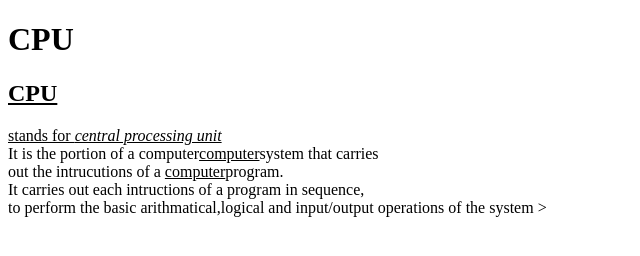
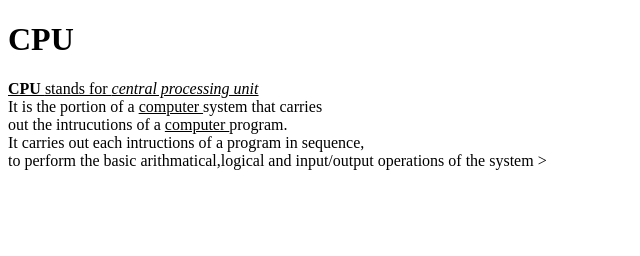
Before and after one commit to iamneo-production/cdfafbeadaeccdfffebaeceaec, a website: page public/index.html in a window 1280 px wide. Shown: the whole page, without its empty margins (0-640 px from the left). Drawn offline with Linux system fonts and the light colour scheme.

Commit message:
Backup Commit

```diff
--- a/public/index.html
+++ b/public/index.html
@@ -9,9 +9,9 @@
 </head>
 <body>
     <h1>CPU</h1>
-    <u><h2><b>CPU</b></h2>stands for <i>central processing unit</i></u>
-    <br>It is the portion of a computer<u>computer</u>system that carries
-    <br>out the intrucutions of a <u>computer</u>program.
+    <u><b> CPU </b>stands for <i> central processing unit </i></u>
+    <br>It is the portion of a <u> computer </u> system that carries
+    <br>out the intrucutions of a <u> computer </u> program.
     <br>It carries out each intructions of a program in sequence,
     <br>to perform the basic arithmatical,logical and input/output operations of the system
 </body>
```
